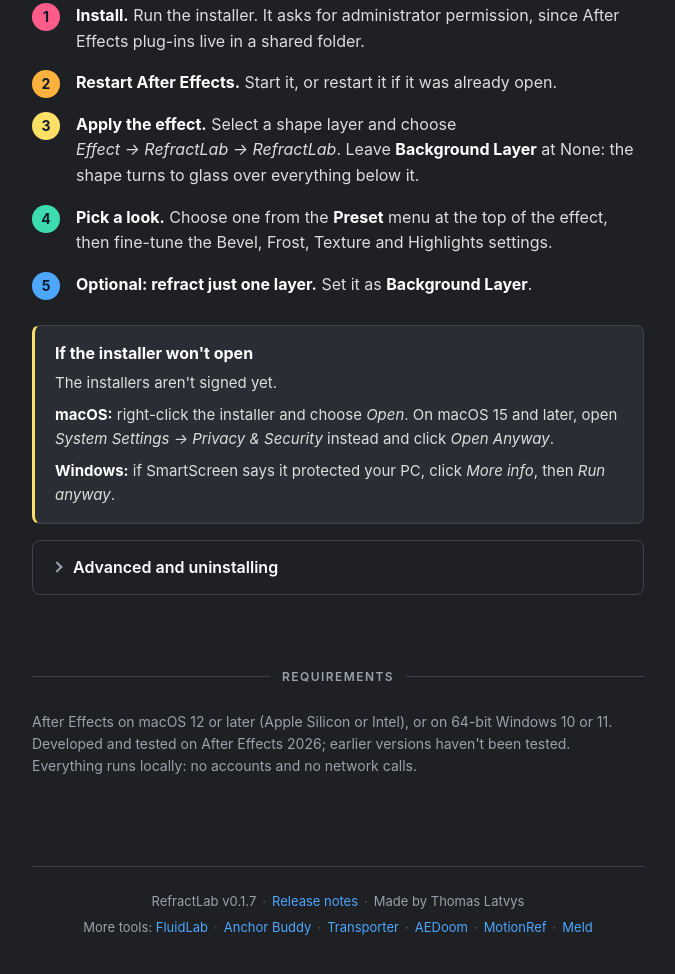
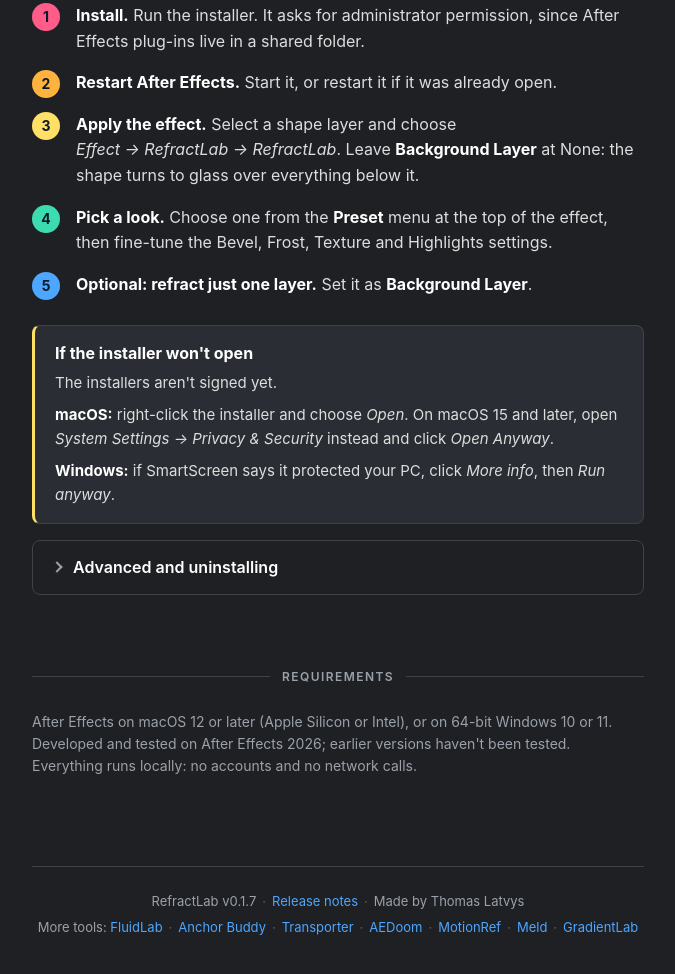
Before and after one commit to tlatvys-ac/refractlab-app, a plain HTML site: page index.html in a window 1280 px wide. Shown: the part 3061-4035 px from the top of the page, without its empty margins (302-977 px from the left). Drawn offline with Linux system fonts and the light colour scheme; no server answers.

Commit message:
Footer: link GradientLab
Co-Authored-By: Claude Opus 5.5 <noreply@anthropic.com>

```diff
--- a/index.html
+++ b/index.html
@@ -744,7 +744,7 @@
     <footer>
         <p>RefractLab <span id="version">v0.1.7</span><span class="sep">·</span><a href="https://github.com/tlatvys-ac/refractlab-app/releases">Release notes</a><span class="sep">·</span>Made by Thomas Latvys</p>
         <p>More tools:
-            <a href="https://tlatvys-ac.github.io/fluidlab-app/">FluidLab</a><span class="sep">·</span><a href="https://tlatvys-ac.github.io/anchor-buddy-app/">Anchor Buddy</a><span class="sep">·</span><a href="https://tlatvys-ac.github.io/transporter-app/">Transporter</a><span class="sep">·</span><a href="https://tlatvys-ac.github.io/aedoom-app/">AEDoom</a><span class="sep">·</span><a href="https://tlatvys-ac.github.io/motionref-app/">MotionRef</a><span class="sep">·</span><a href="https://tlatvys-ac.github.io/meld-app/">Meld</a>
+            <a href="https://tlatvys-ac.github.io/fluidlab-app/">FluidLab</a><span class="sep">·</span><a href="https://tlatvys-ac.github.io/anchor-buddy-app/">Anchor Buddy</a><span class="sep">·</span><a href="https://tlatvys-ac.github.io/transporter-app/">Transporter</a><span class="sep">·</span><a href="https://tlatvys-ac.github.io/aedoom-app/">AEDoom</a><span class="sep">·</span><a href="https://tlatvys-ac.github.io/motionref-app/">MotionRef</a><span class="sep">·</span><a href="https://tlatvys-ac.github.io/meld-app/">Meld</a><span class="sep">·</span><a href="https://tlatvys-ac.github.io/gradientlab-app/">GradientLab</a>
         </p>
     </footer>
 </div>
```
